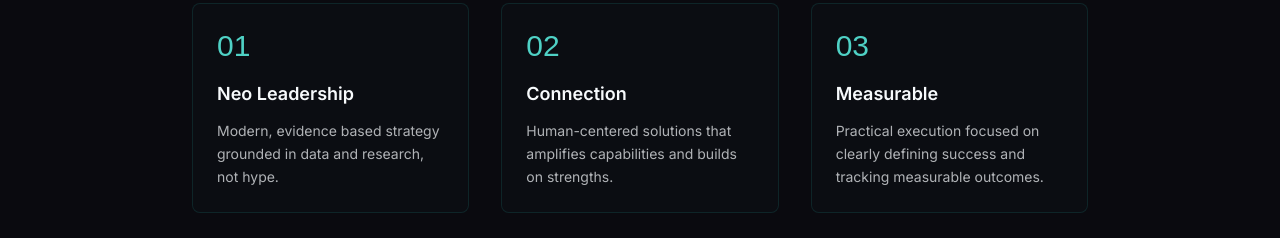
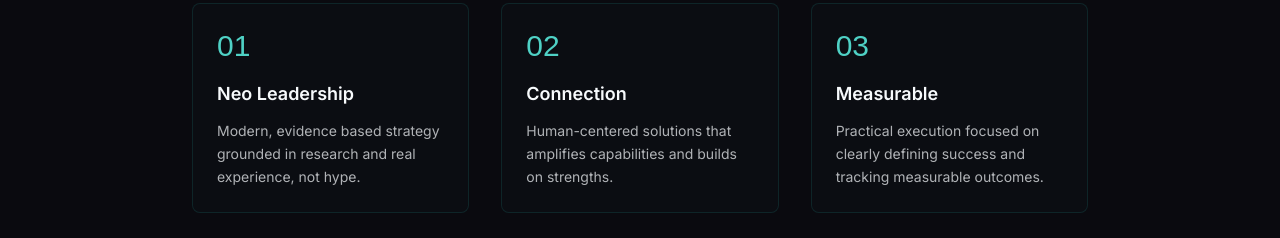
Before and after one commit to Missmoontaxi/moontaxi-lab, a Next.js app: page /about in a window 1280 px wide. Shown: the part 1040-1278 px from the top of the page. Built offline with nearby package versions, Linux system fonts and the light colour scheme; a web font is replaced by a local one.

Commit message:
Update About page content

```diff
--- a/src/app/about/page.tsx
+++ b/src/app/about/page.tsx
@@ -75,7 +75,7 @@ export default function About() {
                 Neo Leadership
               </h3>
               <p className="text-star-white/70 text-sm leading-relaxed">
-                Modern, evidence based strategy grounded in data and research, not hype.
+                Modern, evidence based strategy grounded in research and real experience, not hype.
 
               </p>
             </div>
```
